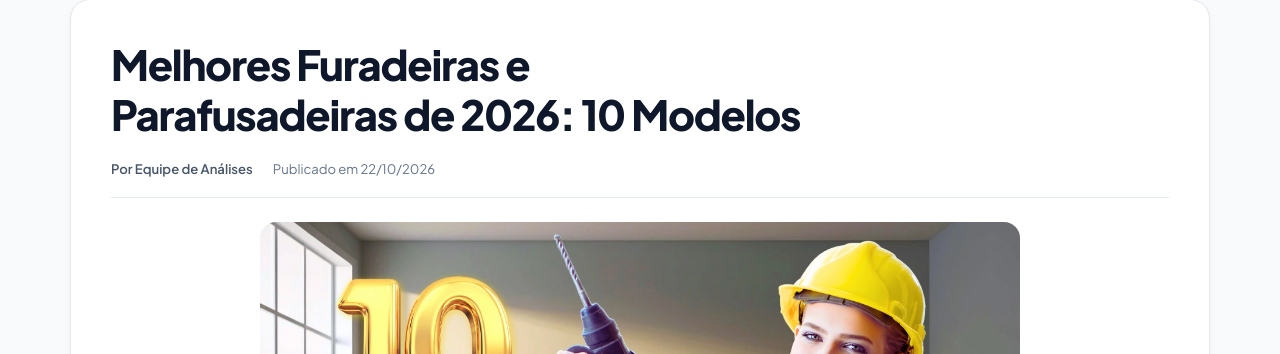
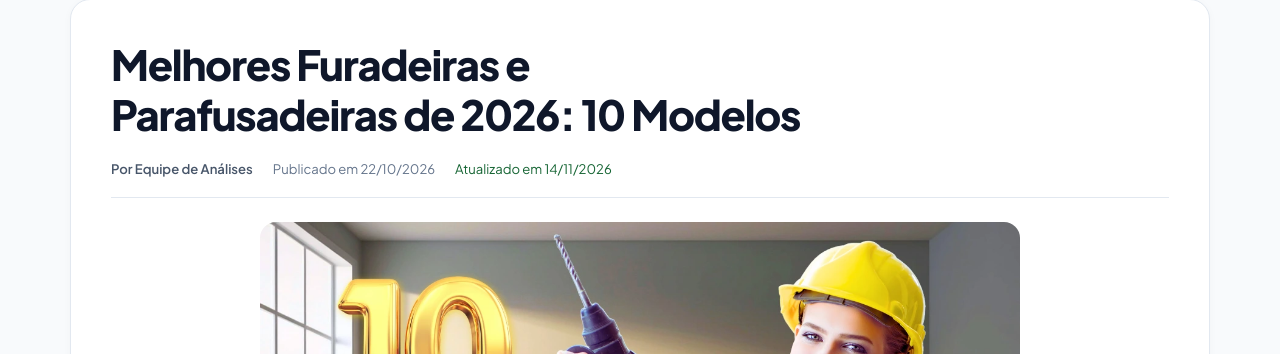
Before and after one commit to membroequipe/SiteReview, a Jekyll site: the page built from _posts/2026-10-22-qual-a-melhor-furadeira.md, in a window 1280 px wide and 900 px high. Shown: the part 110-464 px from the top of the window. Built offline with Jekyll 4.4.1, drawn with Linux system fonts in a browser that asks for light colours.

Commit message:
Update 2026-10-22-qual-a-melhor-furadeira.md

```diff
--- a/_posts/2026-10-22-qual-a-melhor-furadeira.md
+++ b/_posts/2026-10-22-qual-a-melhor-furadeira.md
@@ -6,6 +6,7 @@ slug: "qual-a-melhor-furadeira"
 categories: [guias]
 image: /assets/images/posts/melhores-furadeiras.webp
 date: 2026-10-22
+last_modified_at: 2026-11-14
 author: "Equipe de Análises"
 ---
 
```
